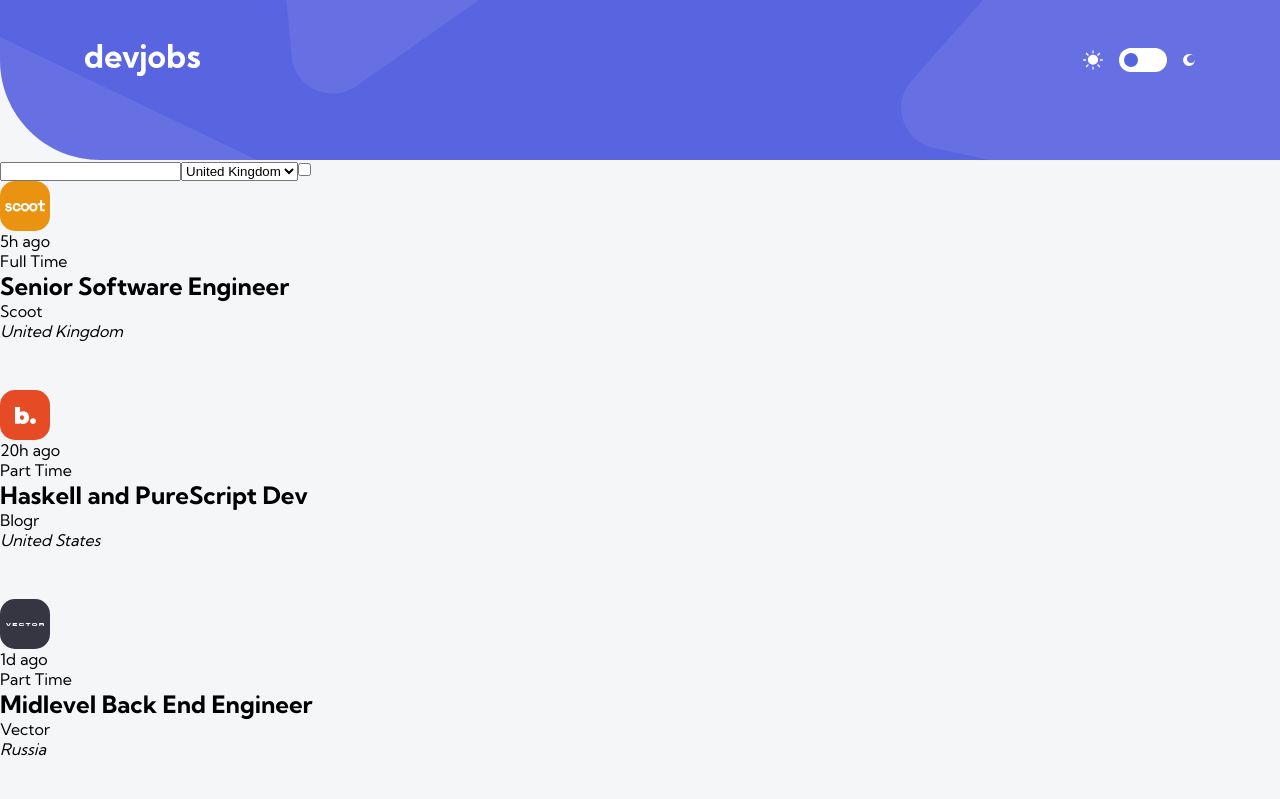
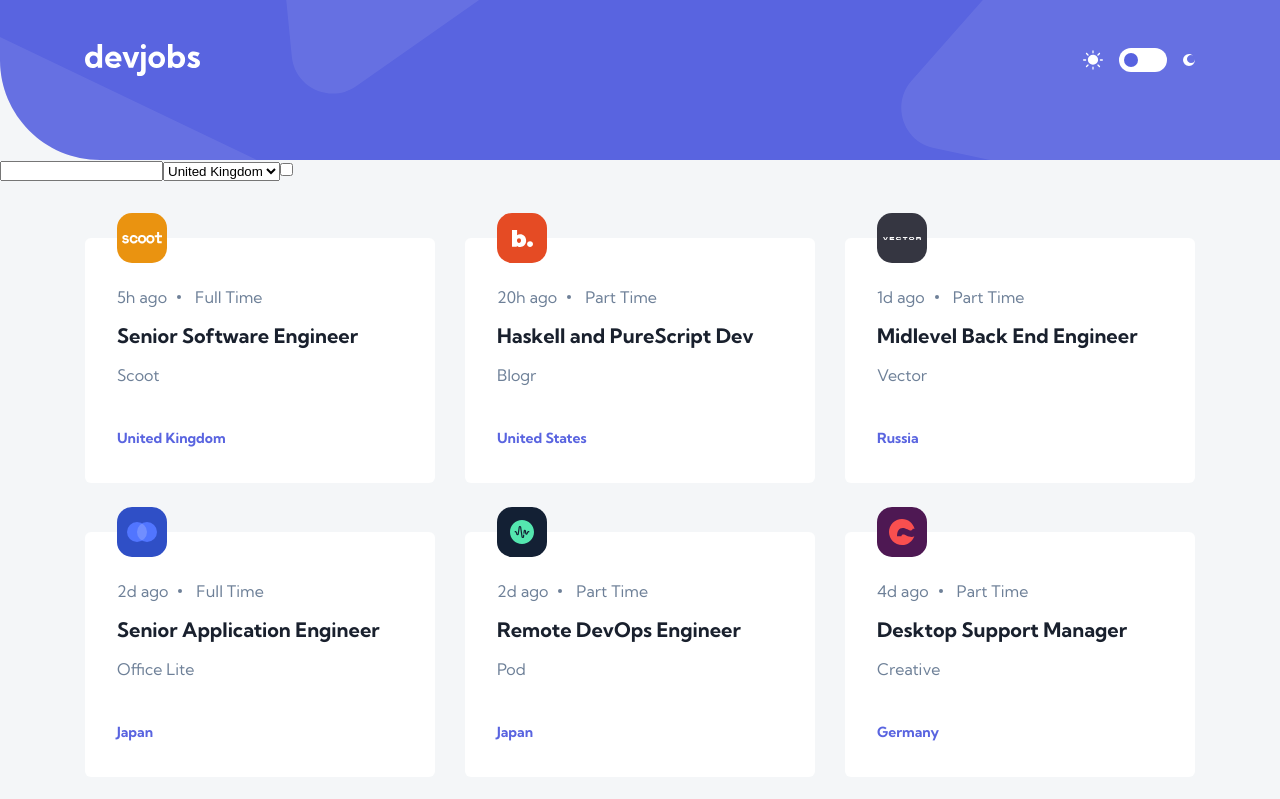
Before and after one commit to ionStici/devjobs-web-app, a Next.js app: page / in a window 1280 px wide. Shown: the top 799 px of the page. Built offline with nearby package versions, Linux system fonts and the light colour scheme.

Commit message:
Add styles

```diff
--- a/src/components/Home/FilterBar.js
+++ b/src/components/Home/FilterBar.js
@@ -1,3 +1,4 @@
+import styles from "./../../styles/Jobs.module.scss";
 import Image from "next/image";
 import { useState } from "react";
 
@@ -7,7 +8,7 @@
   const iconCheck = "assets/desktop/icon-check.svg";
 
   return (
-    <section>
+    <section className={styles.filter_bar_section}>
       <input type="text" />
 
       <select>
--- a/src/components/Home/Jobs.js
+++ b/src/components/Home/Jobs.js
@@ -39,7 +39,7 @@
 
   function handleLoadMore() {
     if (jobsNum === jobs.length) {
-      setJobsNum((prev) => prev - 3);
+      setJobsNum(12);
       return;
     }
     setJobsNum((prev) => prev + 3);
@@ -47,18 +47,21 @@
 
   return (
     <>
-      <section className={styles.section}>
+      <section className={styles.jobs_section}>
         {jobsOnPage.map((job) => {
           return <Job key={job.id} job={job} />;
         })}
       </section>
 
+      <div className={styles.btn_wrapper}>
         {!(jobsOnPage.length < jobsNum) && (
           <Button
             onClick={handleLoadMore}
+            styles={styles.btn}
             text={!(jobsNum === jobs.length) ? "Load More" : "Show Less"}
           />
         )}
+      </div>
     </>
   );
 }
--- a/src/components/ui/Button.js
+++ b/src/components/ui/Button.js
@@ -1,5 +1,9 @@
-function Button({ text, onClick }) {
-  return <button onClick={onClick}>{text}</button>;
+function Button({ text, styles, onClick }) {
+  return (
+    <button className={styles} onClick={onClick}>
+      {text}
+    </button>
+  );
 }
 
 export default Button;
--- a/src/pages/[job].js
+++ b/src/pages/[job].js
@@ -1,5 +1,5 @@
 function JobPage() {
-  return "job";
+  return "Job";
 }
 
 export default JobPage;
--- a/src/styles/Jobs.module.scss
+++ b/src/styles/Jobs.module.scss
@@ -1,10 +1,48 @@
-.section {
+// // // // // // // // // // // // // // // // // // // //
+
+.filter_bar_section {
+  margin-bottom: 57px;
+}
+
+// // // // // // // // // // // // // // // // // // // //
+
+.jobs_section {
   display: flex;
-  flex-direction: column;
+  justify-content: center;
+  flex-wrap: wrap;
+
   row-gap: 49px;
+  padding: 0 24px;
+
+  @media only screen and (min-width: 768px) {
+    column-gap: 10px;
+    padding: 0 40px;
+  }
+
+  @media only screen and (min-width: 1200px) {
+    max-width: 1190px;
+    margin: 0 auto;
+    column-gap: 30px;
+  }
 }
 
 .job_box {
+  width: 100%;
+  max-width: 500px;
+  border-radius: 6px;
+  padding: 49px 32px 36px 32px;
+
+  position: relative;
+
+  background-color: var(--color-bg-box);
+  transition: background-color 0.2s;
+
+  @media only screen and (min-width: 768px) {
+    max-width: 339px;
+  }
+
+  @media only screen and (min-width: 1200px) {
+    max-width: 350px;
   }
 
   .link,
@@ -24,8 +62,78 @@
 
     border-radius: 15px;
 
+    position: absolute;
+    top: -25px;
+    left: 32px;
+
     img {
       width: revert;
       height: revert;
     }
   }
+
+  ul {
+    list-style: none;
+    display: flex;
+    column-gap: 28px;
+    margin-bottom: 16px;
+
+    color: #6e8098;
+    font-size: 16px;
+    font-weight: 400;
+  }
+
+  li:first-child {
+    position: relative;
+
+    &::after {
+      content: "";
+      width: 4px;
+      height: 4px;
+      border-radius: 50%;
+      background-color: #6e8098;
+
+      position: absolute;
+      top: 50%;
+      right: -14px;
+      transform: translateY(-50%);
+    }
+  }
+
+  h2 {
+    color: var(--color-text-title);
+    transition: color 0.2s;
+
+    font-size: 20px;
+    font-weight: 700;
+    margin-bottom: 17px;
+  }
+
+  p {
+    color: #6e8098;
+    font-size: 16px;
+    font-weight: 400;
+    margin-bottom: 44px;
+  }
+
+  address {
+    color: #5964e0;
+    font-size: 14px;
+    font-weight: 700;
+    font-style: normal;
+  }
+}
+
+// // // // // // // // // // // // // // // // // // // //
+
+.btn_wrapper {
+  text-align: center;
+}
+
+.btn {
+  margin: 32px 0 62px 0;
+
+  cursor: pointer;
+}
+
+// // // // // // // // // // // // // // // // // // // //
--- a/src/styles/globals.scss
+++ b/src/styles/globals.scss
@@ -11,10 +11,14 @@
 
 .light {
   --color-bg: #f4f6f8;
+  --color-bg-box: #ffffff;
+  --color-text-title: #19202d;
 }
 
 .dark {
   --color-bg: #121721;
+  --color-bg-box: #19202d;
+  --color-text-title: #ffffff;
 }
 
 * {
@@ -36,3 +40,8 @@
   background-color: var(--color-bg);
   transition: background-color 0.2s;
 }
+
+button,
+input {
+  font-family: inherit;
+}
```
Also changed, not shown: src/pages/404.js (+10 -0 lines). Lines whose indentation alone changed are shown as unchanged.
